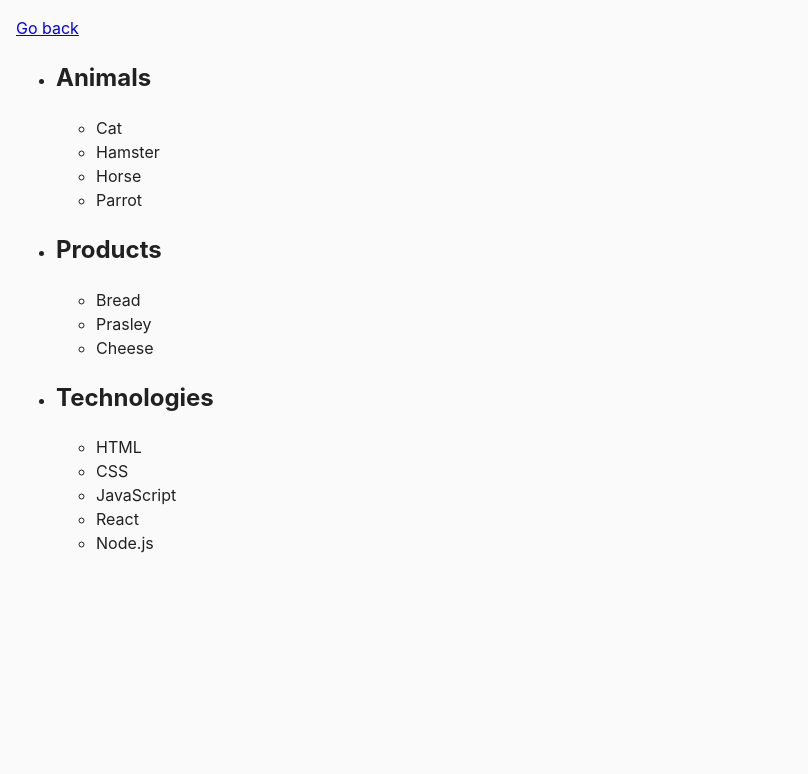
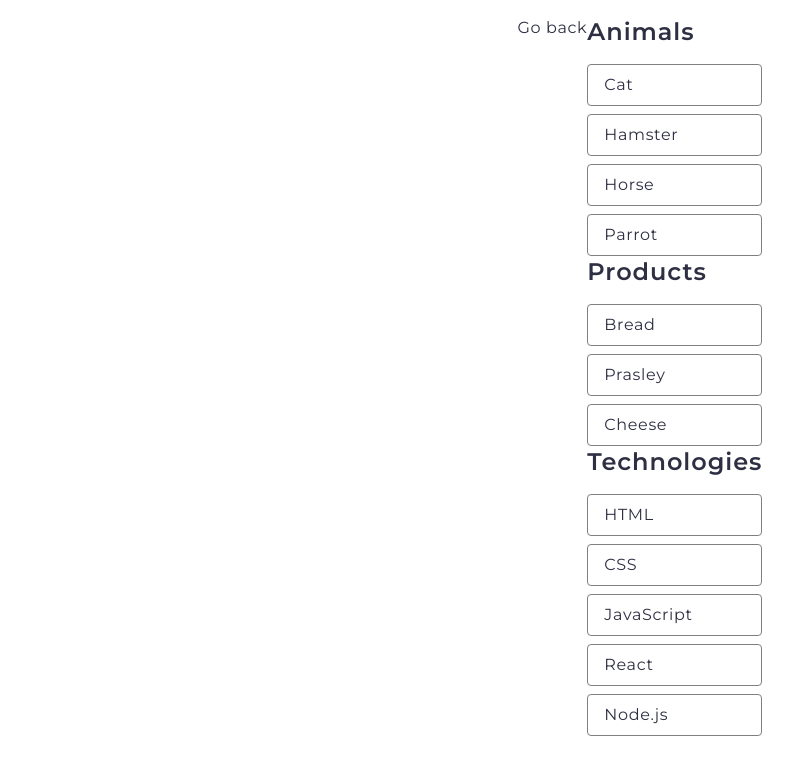
Before and after one commit to AleksandraCherevko/practice-DOM, a plain HTML site: page task-1.html in a window 1280 px wide. Shown: the whole page, without its empty margins (0-808 px from the left). Drawn offline with Linux system fonts and the light colour scheme.

Commit message:
task 1 upd

```diff
--- a/css/common.css
+++ b/css/common.css
@@ -4,11 +4,100 @@
 
 body {
   margin: 16px;
-  font-family: -apple-system, BlinkMacSystemFont, 'Segoe UI', Roboto, Oxygen,
-    Ubuntu, Cantarell, 'Open Sans', 'Helvetica Neue', sans-serif;
+  font-family: -apple-system, BlinkMacSystemFont, "Segoe UI", Roboto, Oxygen,
+    Ubuntu, Cantarell, "Open Sans", "Helvetica Neue", sans-serif;
   -webkit-font-smoothing: antialiased;
   -moz-osx-font-smoothing: grayscale;
   background-color: #fafafa;
   color: #212121;
   line-height: 1.5;
 }
+
+/* Reset styles */
+
+h1,
+h2,
+h3,
+h4,
+h5,
+h6,
+p {
+  margin-top: 0;
+}
+
+ul,
+ol {
+  margin: 0;
+  padding: 0;
+  list-style: none;
+}
+
+a {
+  color: currentColor;
+  text-decoration: none;
+}
+
+button {
+  cursor: pointer;
+}
+
+img {
+  display: block;
+  max-width: 100%;
+  height: auto;
+}
+
+.container {
+  text-align: center;
+  max-width: 318px;
+  margin: 0 auto;
+  padding: 0 15px;
+}
+
+* {
+  margin: 0;
+  padding: 0;
+  list-style: none;
+  box-sizing: border-box;
+}
+
+/* TASK FIRST */
+.js-body-task-first {
+  justify-content: center;
+  display: flex;
+  font-family: "Montserrat", sans-serif;
+  font-size: 16px;
+  font-weight: 400;
+  line-height: 1.5;
+  letter-spacing: 0.04em;
+  text-align: left;
+  background-color: rgba(255, 255, 255, 1);
+
+  color: rgba(46, 47, 66, 1);
+}
+
+.js-category-item-task-first {
+  background-color: rgba(246, 246, 254, 1);
+}
+.js-title-task-first {
+  margin-bottom: 16px;
+  font-family: "Montserrat", sans-serif;
+  font-size: 24px;
+  font-weight: 600;
+  line-height: 1.33;
+  letter-spacing: 0.04em;
+  text-align: left;
+}
+.js-list-task-first {
+  display: flex;
+  flex-wrap: wrap;
+  flex-direction: column;
+  gap: 8px;
+}
+.js-item-task-first {
+  border: 1px solid rgba(128, 128, 128, 1);
+  padding-top: 8px;
+  padding-bottom: 8px;
+  padding-left: 16px;
+  border-radius: 4px;
+}
--- a/js/task-1.js
+++ b/js/task-1.js
@@ -1,19 +1,31 @@
 // скрипт посчитает и выведет в консоль количество категорий в  ul#categories, то есть элементов  li.item.
-
-const refs = {
-  categoryListEl: document.querySelector("#categories"),
-  listItemsEl: document.querySelectorAll(".item"),
-  titleEl: document.querySelectorAll("h2"),
-  categoryEl: document.querySelectorAll("ul"),
-};
-
 // Для кожного елемента li.item у списку ul#categories знайде й виведе в консоль текст заголовка
 // елемента (тегу <h2>) і кількість елементів у категорії (усіх <li>, вкладених у нього).
 
-console.log(`Number of categories: ${refs.listItemsEl.length}`);
-console.log(refs.titleEl);
-console.log(refs.categoryEl);
+const allCategories = document.querySelectorAll(".item");
 
-refs.titleEl.forEach((el) => {
-  console.log(el);
+console.log(`Number of categories: ${allCategories.length}`);
+
+allCategories.forEach((category) => {
+  categoriesName(category);
 });
+
+function categoriesName(element) {
+  const titleEl = element.querySelector("h2");
+  const listEl = element.querySelector("ul");
+  const categoryCount = element.querySelectorAll("li");
+
+  console.log(`Category: ${titleEl.textContent}`);
+  console.log(`Elements: ${categoryCount.length}`);
+
+  titleEl.classList.add("js-title-task-first");
+  listEl.classList.add("js-list-task-first");
+
+  categoryCount.forEach((item) => {
+    item.classList.add("js-item-task-first");
+  });
+}
+
+// styles
+const bodyColor = document.querySelector("body");
+bodyColor.classList.add("js-body-task-first");
--- a/task-1.html
+++ b/task-1.html
@@ -6,6 +6,12 @@
     <meta name="viewport" content="width=device-width, initial-scale=1.0" />
     <title>Task 1</title>
     <link rel="stylesheet" href="./css/common.css" />
+    <link rel="preconnect" href="https://fonts.googleapis.com" />
+    <link rel="preconnect" href="https://fonts.gstatic.com" crossorigin />
+    <link
+      href="https://fonts.googleapis.com/css2?family=Montserrat:ital,wght@0,100..900;1,100..900&display=swap"
+      rel="stylesheet"
+    />
   </head>
   <body>
     <p><a href="./index.html">Go back</a></p>
```
